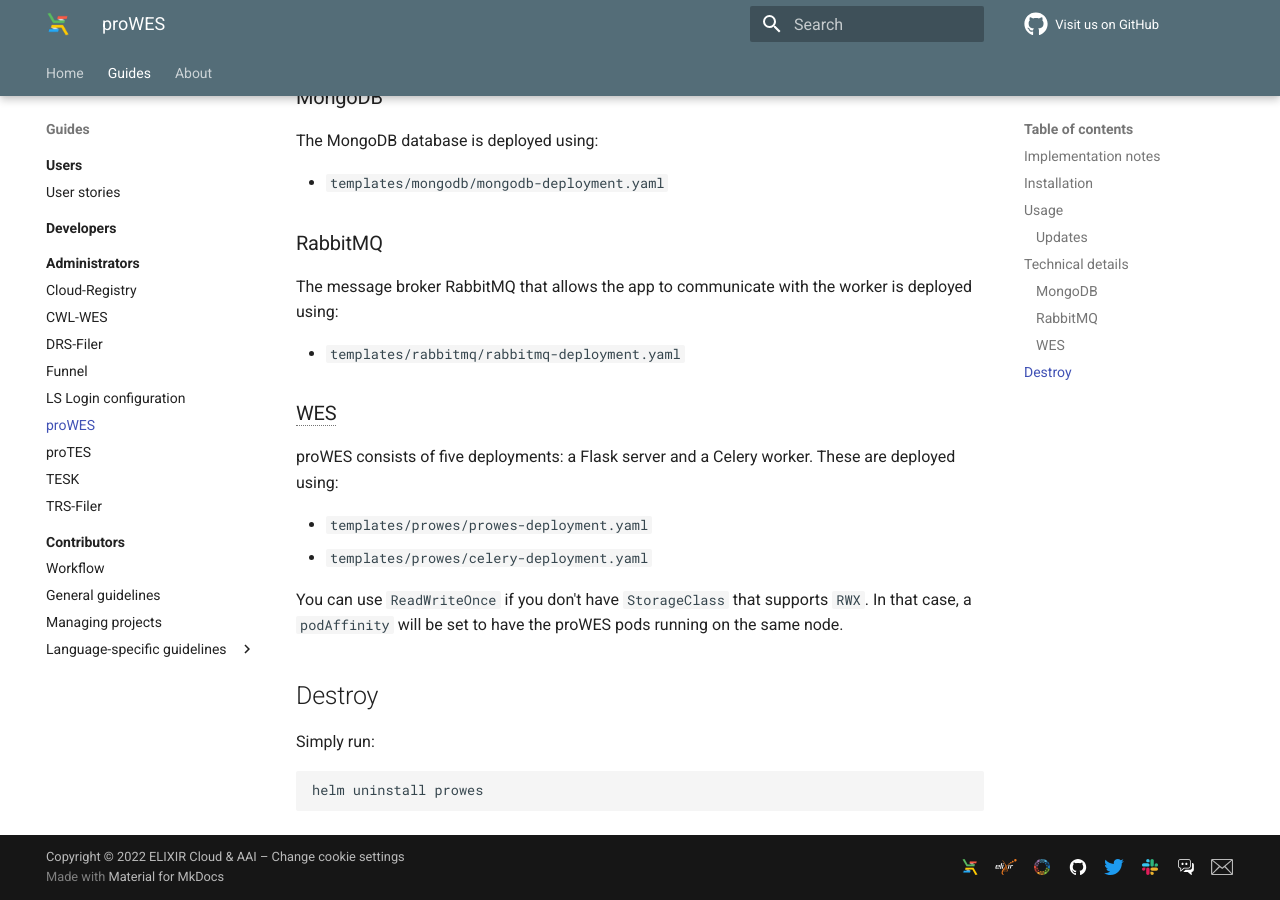
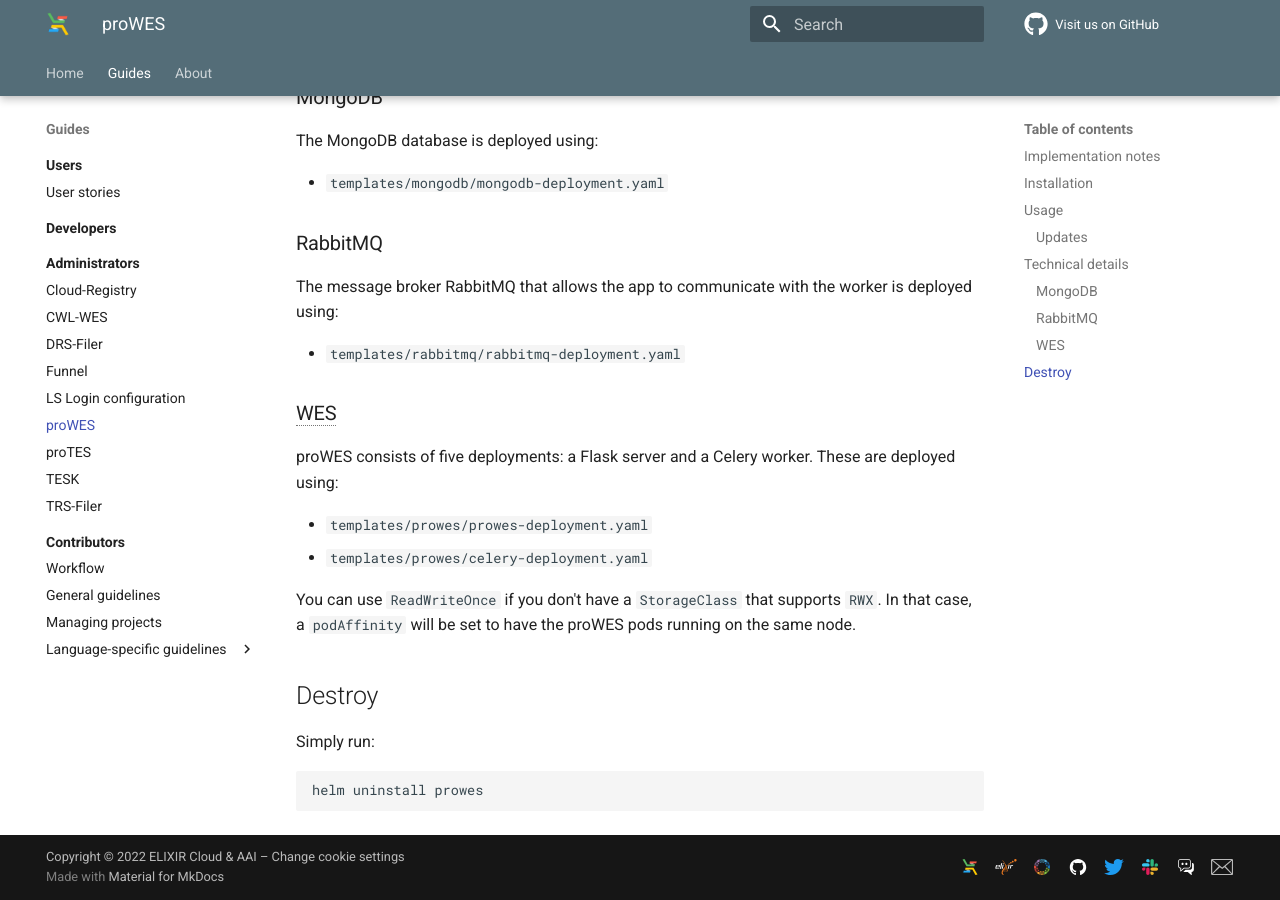
Before and after one commit to elixir-cloud-aai/elixir-cloud-aai.github.io, an MkDocs documentation site: the page built from docs/guides/guide-admin/prowes.md, in a window 1280 px wide and 900 px high, scrolled down 2558 px. Built offline with MkDocs 1.6.1 and Material for MkDocs 9.7.7, drawn with Linux system fonts in a browser that asks for light colours; comment, search, counter and statistics services are not loaded.

```diff
--- a/docs/guides/guide-admin/prowes.md
+++ b/docs/guides/guide-admin/prowes.md
@@ -118,7 +118,7 @@ are deployed using:
 - `templates/prowes/prowes-deployment.yaml`
 - `templates/prowes/celery-deployment.yaml`
 
-You can use `ReadWriteOnce` if you don't have `StorageClass`
+You can use `ReadWriteOnce` if you don't have a `StorageClass`
 that supports `RWX`. In that case, a `podAffinity` will be set to have the proWES pods
 running on the same node.
 
```
